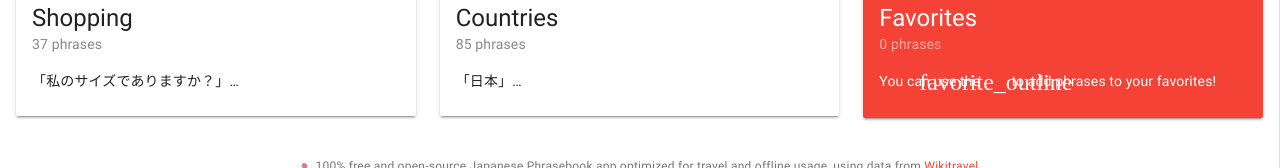
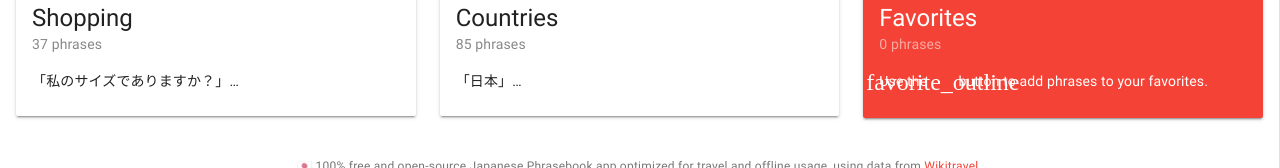
Before and after one commit to Lorti/phrasebook, a Vue app: page / in a window 1280 px wide. Shown: the part 782-950 px from the top of the page. Built offline with nearby package versions, Linux system fonts and the light colour scheme; a web font is replaced by a local one.

Commit message:
Fix favorites card

```diff
--- a/src/components/Sets.vue
+++ b/src/components/Sets.vue
@@ -33,9 +33,8 @@
                 </div>
               </md-card-header>
               <div class="md-card-content">
-                You can use the
-                <md-icon style="color: currentColor;">favorite_outline</md-icon>
-                to add phrases to your favorites!
+                Use the <md-icon style="color: currentColor;">favorite_outline</md-icon> button
+                to add phrases to your favorites.
               </div>
             </md-ripple>
           </md-card>
@@ -71,9 +70,4 @@ export default {
   .md-card {
     margin: 0 0 16px;
   }
-  .md-card-content {
-    overflow: hidden;
-    white-space: nowrap;
-    text-overflow: ellipsis;
-  }
 </style>
```
